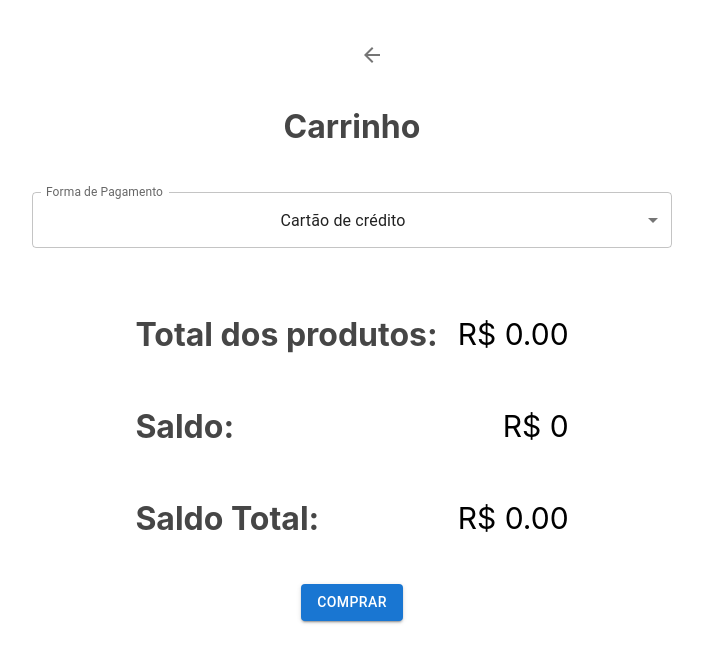
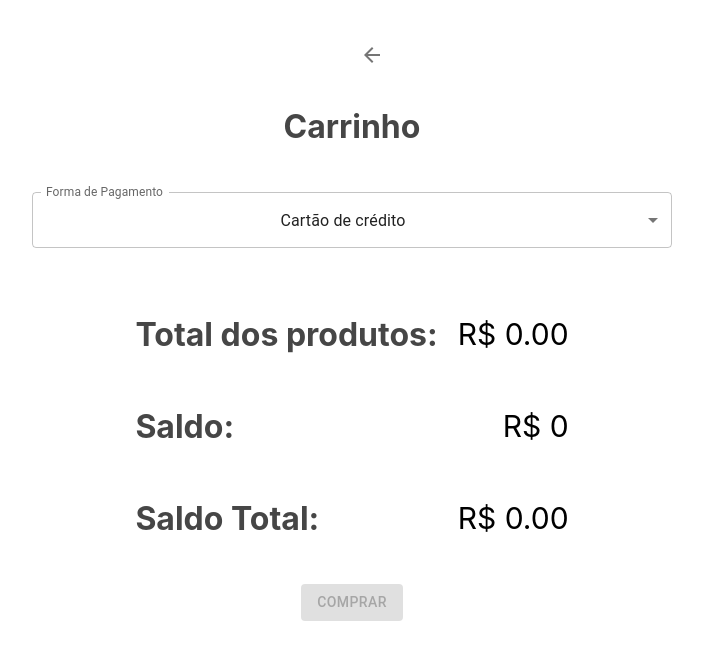
Before and after one commit to thalya-codes/curso-react-gerenciamento-de-estados-globais-com-context-api, a React (Create React App) app: page /carrinho in a window 1280 px wide. Shown: the top 662 px of the page, without its empty margins (288-991 px from the left). Built offline with nearby package versions, Linux system fonts and the light colour scheme.

Commit message:
desabilita botão de comprar quando o carrinho estiver vazio

```diff
--- a/src/pages/Carrinho/index.js
+++ b/src/pages/Carrinho/index.js
@@ -72,7 +72,7 @@ function Carrinho() {
           }}
           color="primary"
           variant="contained"
-          disabled={ saldoTotal < 0}
+          disabled={ saldoTotal < 0 || carrinho.length === 0}
         >
           Comprar
         </Button>
```
